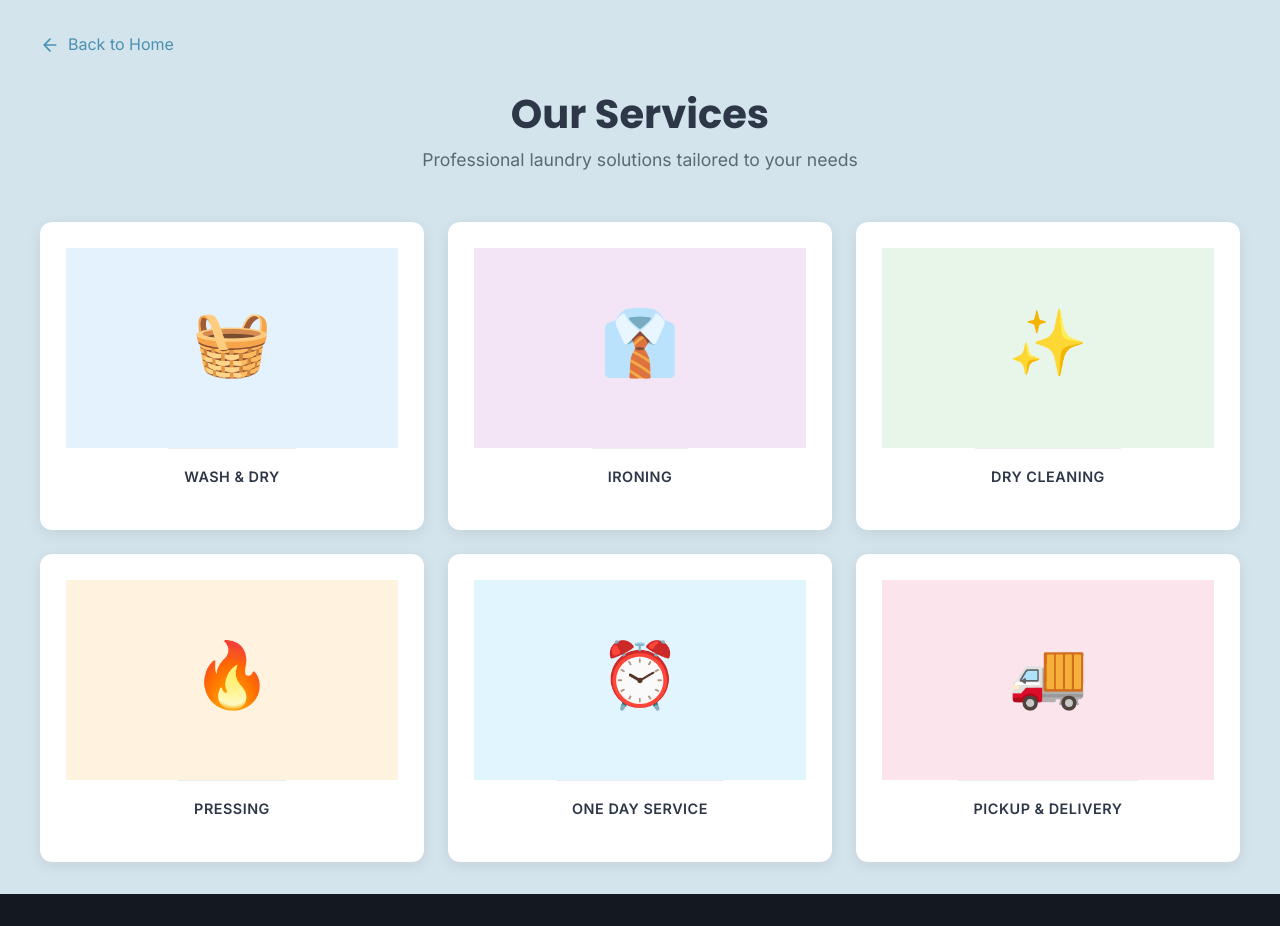
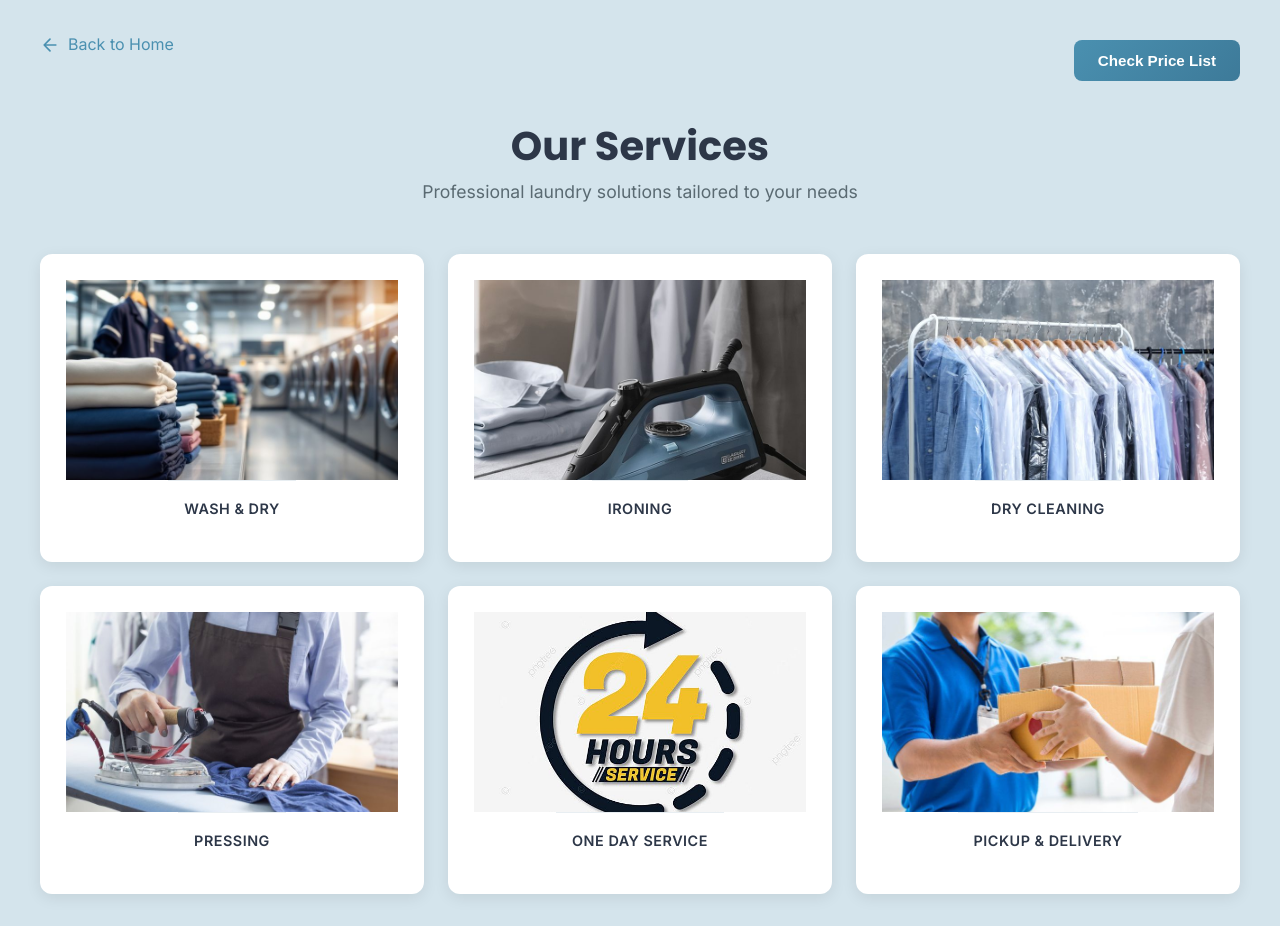
Before and after one commit to KavishaPerera/Wash-TUB, a React app in the folder frontend/: page /services in a window 1280 px wide. Before the commit the page ends 894 px from the top, so only its background shows below. Built offline with nearby package versions, Linux system fonts and the light colour scheme; the HTML template or start-up script is replaced by a standard one.

Commit message:
add check price list button

```diff
--- a/frontend/src/components/Navbar.jsx
+++ b/frontend/src/components/Navbar.jsx
@@ -29,7 +29,7 @@ const Navbar = () => {
           {/* Desktop Navigation */}
           <ul className="navbar-menu">
             <li><Link to="/" className="nav-link">Home</Link></li>
-            <li><a href="#services" className="nav-link">Services</a></li>
+            <li><Link to="/services" className="nav-link">Services</Link></li>
             <li><a href="#pricing" className="nav-link">Pricing</a></li>
             <li><a href="#about" className="nav-link">About</a></li>
             <li><a href="#contact" className="nav-link">Contact</a></li>
@@ -55,7 +55,7 @@ const Navbar = () => {
         <div className={`mobile-menu ${menuOpen ? 'mobile-menu-open' : ''}`}>
           <ul className="mobile-menu-list">
             <li><Link to="/" onClick={() => setMenuOpen(false)}>Home</Link></li>
-            <li><a href="#services" onClick={() => setMenuOpen(false)}>Services</a></li>
+            <li><Link to="/services" onClick={() => setMenuOpen(false)}>Services</Link></li>
             <li><a href="#pricing" onClick={() => setMenuOpen(false)}>Pricing</a></li>
             <li><a href="#about" onClick={() => setMenuOpen(false)}>About</a></li>
             <li><a href="#contact" onClick={() => setMenuOpen(false)}>Contact</a></li>
--- a/frontend/src/pages/Services.css
+++ b/frontend/src/pages/Services.css
@@ -7,6 +7,31 @@
 .services-container {
     max-width: 1200px;
     margin: 0 auto;
+}
+
+.services-top-nav {
+    display: flex;
+    justify-content: space-between;
+    align-items: center;
+    margin-bottom: 2rem;
+}
+
+.btn-price-list {
+    padding: 0.75rem 1.5rem;
+    background: linear-gradient(135deg, #4a90b0 0%, #3d7a99 100%);
+    color: white;
+    border: none;
+    border-radius: 8px;
+    font-size: 0.95rem;
+    font-weight: 600;
+    cursor: pointer;
+    transition: all 0.2s ease;
+}
+
+.btn-price-list:hover {
+    background: linear-gradient(135deg, #3d7a99 0%, #326a86 100%);
+    transform: translateY(-2px);
+    box-shadow: 0 4px 12px rgba(74, 144, 176, 0.3);
 }
 
 .services-header {
--- a/frontend/src/pages/Services.jsx
+++ b/frontend/src/pages/Services.jsx
@@ -1,42 +1,44 @@
 import { Link } from 'react-router-dom';
 import './Services.css';
+
+// Import images from the images folder
+import washAndDryImg from '../../images/wash and dry.jpg';
+import ironingImg from '../../images/ironing.jpg';
+import dryCleaningImg from '../../images/Dry Cleaning_.jpg';
+import pressingImg from '../../images/pressing.jpg';
+import oneDayImg from '../../images/one day.jpg';
+import pickupDeliveryImg from '../../images/Pickup and delivery.jpg';
 
 const services = [
     {
         id: 1,
         title: 'Wash & Dry',
-        icon: '🧺',
-        color: '#e3f2fd'
+        image: washAndDryImg
     },
     {
         id: 2,
         title: 'Ironing',
-        icon: '👔',
-        color: '#f3e5f5'
+        image: ironingImg
     },
     {
         id: 3,
         title: 'Dry Cleaning',
-        icon: '✨',
-        color: '#e8f5e9'
+        image: dryCleaningImg
     },
     {
         id: 4,
         title: 'Pressing',
-        icon: '🔥',
-        color: '#fff3e0'
+        image: pressingImg
     },
     {
         id: 5,
         title: 'One Day Service',
-        icon: '⏰',
-        color: '#e1f5fe'
+        image: oneDayImg
     },
     {
         id: 6,
         title: 'Pickup & Delivery',
-        icon: '🚚',
-        color: '#fce4ec'
+        image: pickupDeliveryImg
     }
 ];
 
@@ -44,12 +46,17 @@ const Services = () => {
     return (
         <div className="services-page">
             <div className="services-container">
+                <div className="services-top-nav">
                     <Link to="/" className="back-home-link">
                         <svg viewBox="0 0 24 24" fill="none" stroke="currentColor" strokeWidth="2" strokeLinecap="round" strokeLinejoin="round">
                             <path d="M19 12H5M12 19l-7-7 7-7" />
                         </svg>
                         Back to Home
                     </Link>
+                    <button className="btn-price-list">
+                        Check Price List
+                    </button>
+                </div>
 
                 <div className="services-header">
                     <h1>Our Services</h1>
@@ -59,12 +66,11 @@ const Services = () => {
                 <div className="services-grid">
                     {services.map((service) => (
                         <div key={service.id} className="service-card">
-                            <div
-                                className="service-image-placeholder"
-                                style={{ backgroundColor: service.color }}
-                            >
-                                <span className="service-icon">{service.icon}</span>
-                            </div>
+                            <img
+                                src={service.image}
+                                alt={service.title}
+                                className="service-image"
+                            />
                             <div className="service-title">{service.title}</div>
                         </div>
                     ))}
```
Lines whose indentation alone changed are shown as unchanged.
